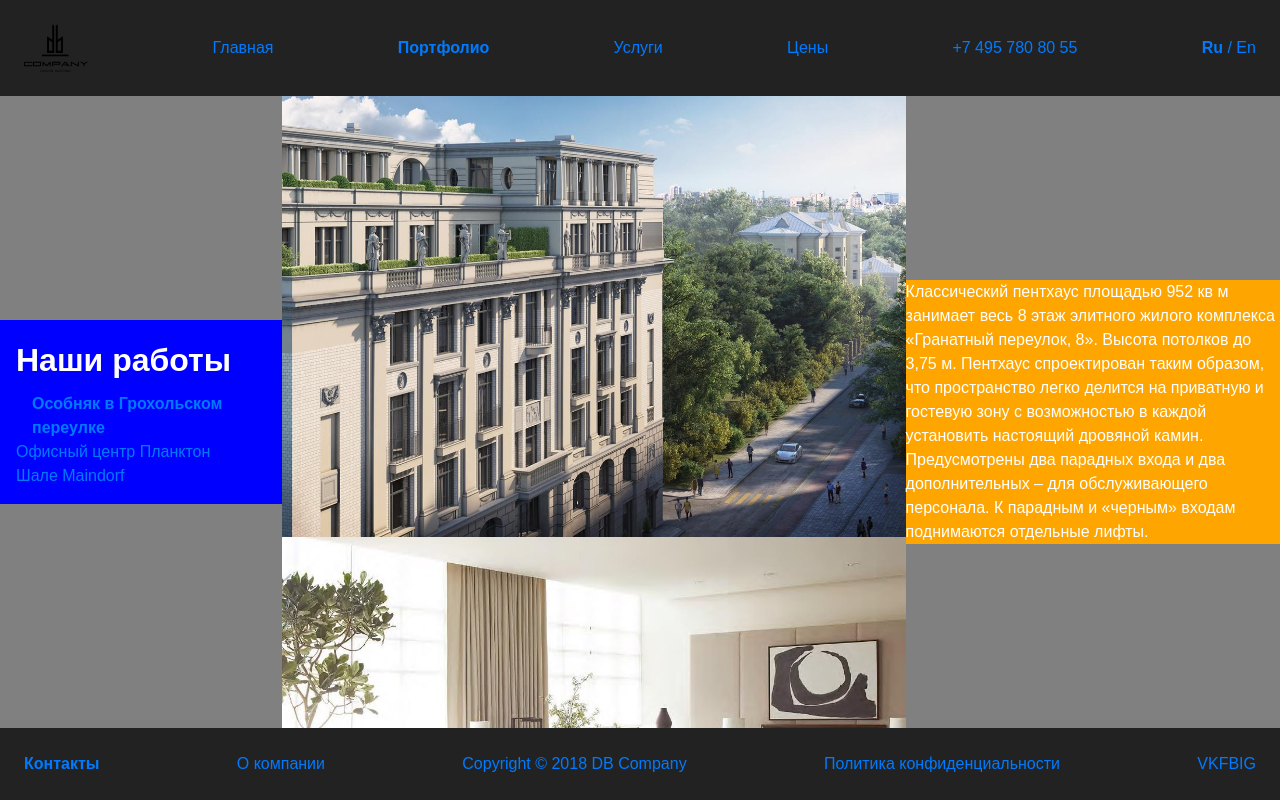
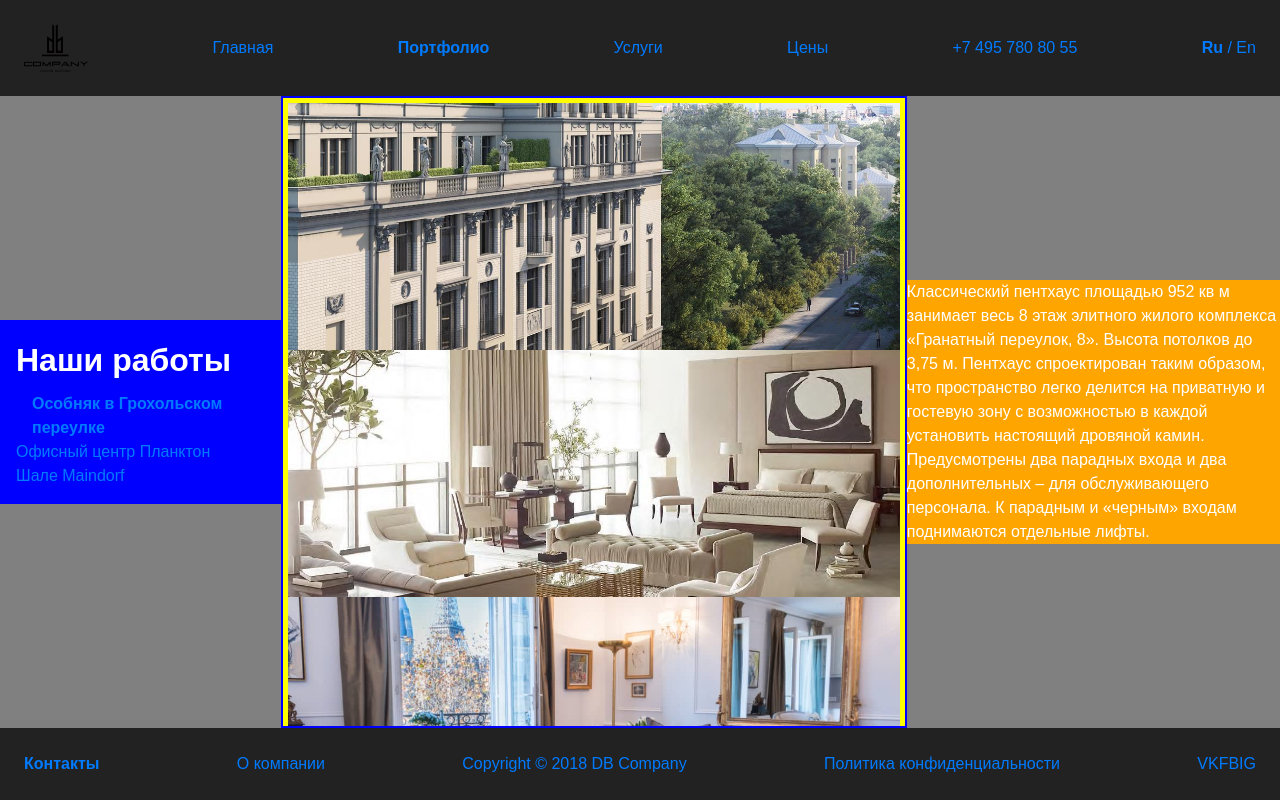
Before and after one commit to flipmotion/db, a React (Create React App) app: page /portfolio#1 in a window 1280 px wide. Built offline with nearby package versions, Linux system fonts and the light colour scheme.

Commit message:
Fix images % height layout

```diff
--- a/src/components/CameraRoll/index.css
+++ b/src/components/CameraRoll/index.css
@@ -1,8 +1,8 @@
 .CameraRoll {
-  display: flex;
   flex-direction: column;
   /* margin-top: 100%; */
   height: 100%;
+  border: 5px solid yellow;
   /* transform: translateY(see index.js); */
 }
 
@@ -10,7 +10,6 @@
   /* padding-top: 0.5rem;
   padding-bottom: 0.5rem; */
   width: 100%;
+  /* height: see index.js; */
   object-fit: cover;
-
-  /* height: see index.js; */
 }
--- a/src/components/CameraRoll/index.js
+++ b/src/components/CameraRoll/index.js
@@ -1,8 +1,8 @@
 import React from 'react';
 import './index.css';
 
-export default props => {
-  const itemHeight = 100;
+const CameraRoll = props => {
+  const itemHeight = 40;
   return (
     <div className="CameraRoll">
       {props.images.map((image, index) => (
@@ -17,3 +17,5 @@ export default props => {
     </div>
   );
 };
+
+export default CameraRoll;
--- a/src/components/PortfolioPage/index.css
+++ b/src/components/PortfolioPage/index.css
@@ -12,13 +12,23 @@
 }
 
 .Portfolio-RollArea {
-  background-color: red;
   flex: 50;
-  display: flex;
-  /* min-height: 0; */
-  height: 100%;
   flex-direction: column;
   overflow: hidden;
+  align-self: stretch;
+
+  /* otherwise as soon as flex item
+  can't be less the its contents by default, it's size is
+  bigger and child % sizes are screwed up */
+  min-height: 0;
+
+  /* for uniformity all kids can expect their parents are flex
+  unless needed otherwise */
+  display: flex;
+
+  /* debugging */
+  background-color: red;
+  border: 2px solid blue;
 }
 
 .Portfolio-DescriptionArea {
```
